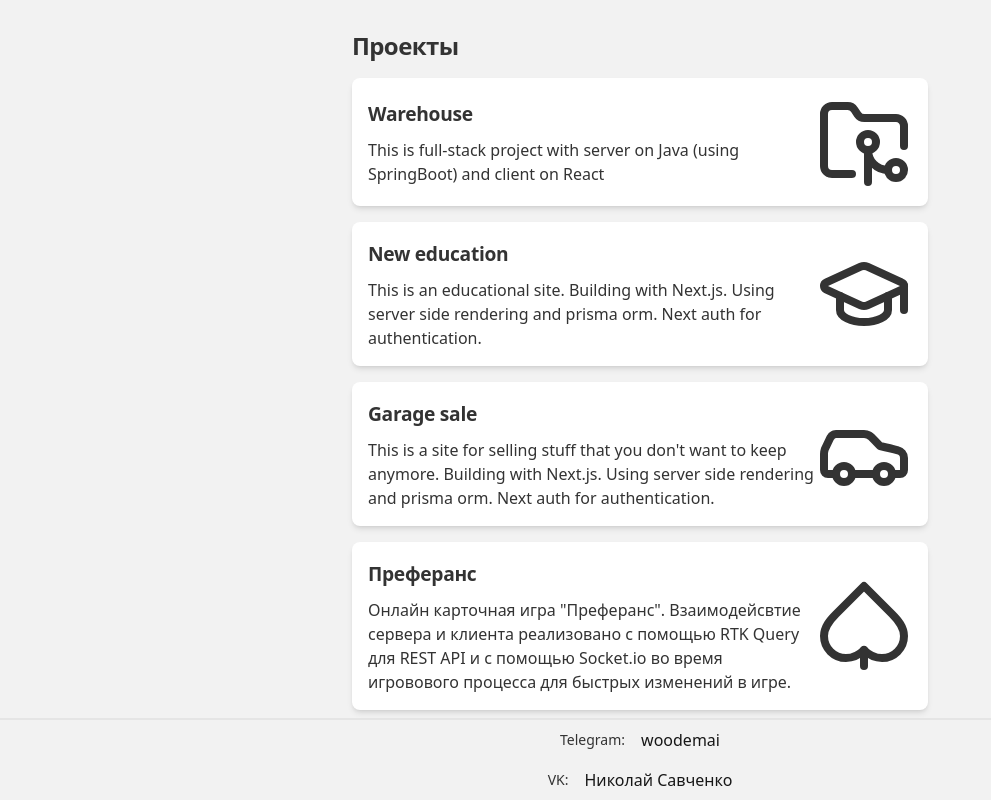
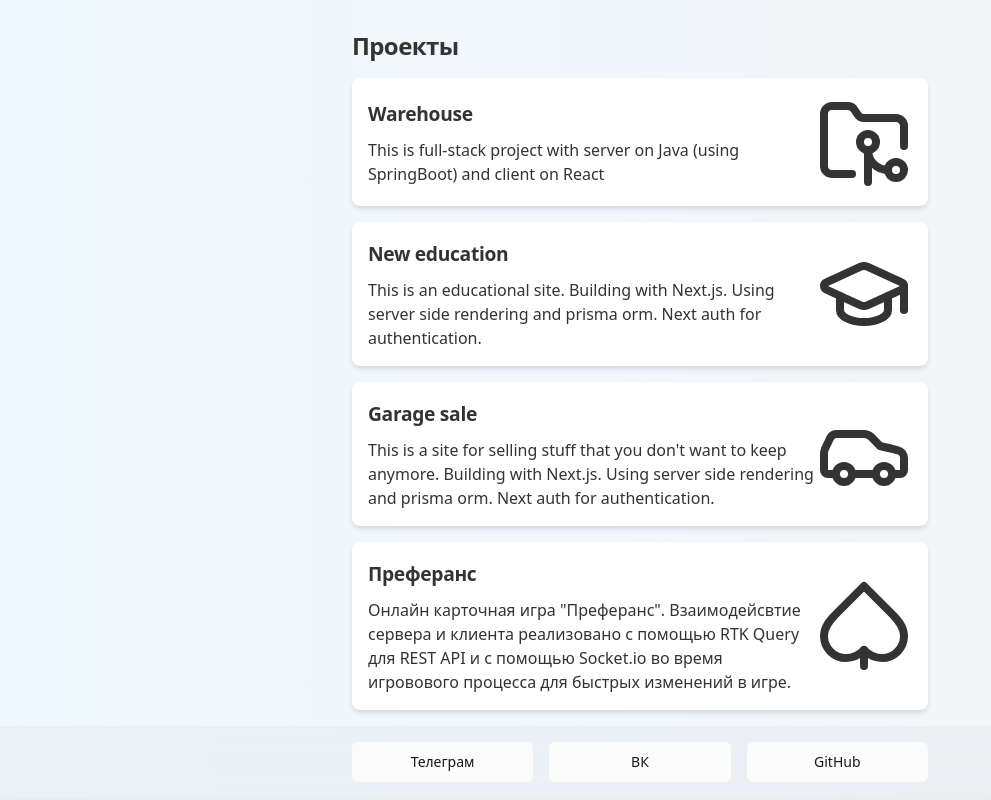
Before and after one commit to woodemai/portfolio, a React (Vite) app: page / in a window 1280 px wide. Shown: the part 586-1386 px from the top of the page, without its empty margins (0-991 px from the left). Built offline with nearby package versions, Linux system fonts and the light colour scheme.

Commit message:
add colors

```diff
--- a/src/app/providers/PageProvider/Footer.tsx
+++ b/src/app/providers/PageProvider/Footer.tsx
@@ -1,17 +1,15 @@
-import { Label } from "@/shared/components/ui/label";
+import PreviewLink from "@/widgets/preview/PreviewLink";
 
 const Footer = () => {
 
     return (
-        <footer className="w-full min-h-4 border-t-2 mt-2 flex flex-col justify-center items-center">
-            <div className="gap-x-4 flex items-center justify-left p-2">
-                <Label>Telegram:</Label>
-                <a className="text-primary underline-offset-4 hover:underline" href="https://t.me/woodemai" target="_blank">woodemai</a>
+        <footer className="w-full min-h-8 p-4 shadow-sm backdrop-blur-md bg-opacity-20 bg-gray-300 mt-4 flex justify-center items-center">
+            <div className="flex justify-between max-w-xl w-full gap-x-4">
+                <PreviewLink href="https://t.me/woodemai" label='Телеграм' />
+                <PreviewLink href="https://vk.com/woodemai" label='ВК' />
+                <PreviewLink href="https://github.com/woodemai" label='GitHub' />
             </div>
-            <div className="gap-x-4 flex items-center justify-left p-2">
-                <Label>VK:</Label>
-                <a className="text-primary underline-offset-4 hover:underline" href="https://vk.com/woodemai" target="_blank">Николай Савченко</a>
-            </div>
+
         </footer>
     )
 }
--- a/src/app/providers/PageProvider/Header.tsx
+++ b/src/app/providers/PageProvider/Header.tsx
@@ -4,7 +4,7 @@ import Logo from "./Logo"
 
 const Header = () => {
   return (
-    <header className="z-10 flex flex-row justify-between border-card border-b items-center gap-x-4 p-4 w-full shadow-sm backdrop-blur-md bg-opacity-50 fixed top-0">
+    <header className="z-10 flex flex-row justify-between border-card items-center gap-x-4 p-4 w-full shadow-sm backdrop-blur-md bg-opacity-20 bg-gray-300  sticky top-0">
       <div className="flex flex-row gap-4 items-end">
         <Logo/>
         <h1 className="font-light pb-1">N.S. Portfolio</h1>
--- a/src/app/providers/PageProvider/RootLayout.tsx
+++ b/src/app/providers/PageProvider/RootLayout.tsx
@@ -7,7 +7,7 @@ export default function RootLayout() {
     const location = useLocation()
     const currentOutlet = useOutlet()
     return (
-        <>
+        <main className=' bg-gradient-to-r from-sky-50 dark:from-sky-950 to-gray-100 dark:to-blue-950'>
             <Header />
             <Toaster />
             <SwitchTransition>
@@ -18,13 +18,13 @@ export default function RootLayout() {
                     unmountOnExit
                 >
                     {() => (
-                        <div className='mt-24' >
+                        <div className='mt-4'>
                             {currentOutlet}
                         </div>
                     )}
                 </CSSTransition>
             </SwitchTransition>
-            <Footer/>
-        </>
+            <Footer />
+        </main>
     )
 }
```
